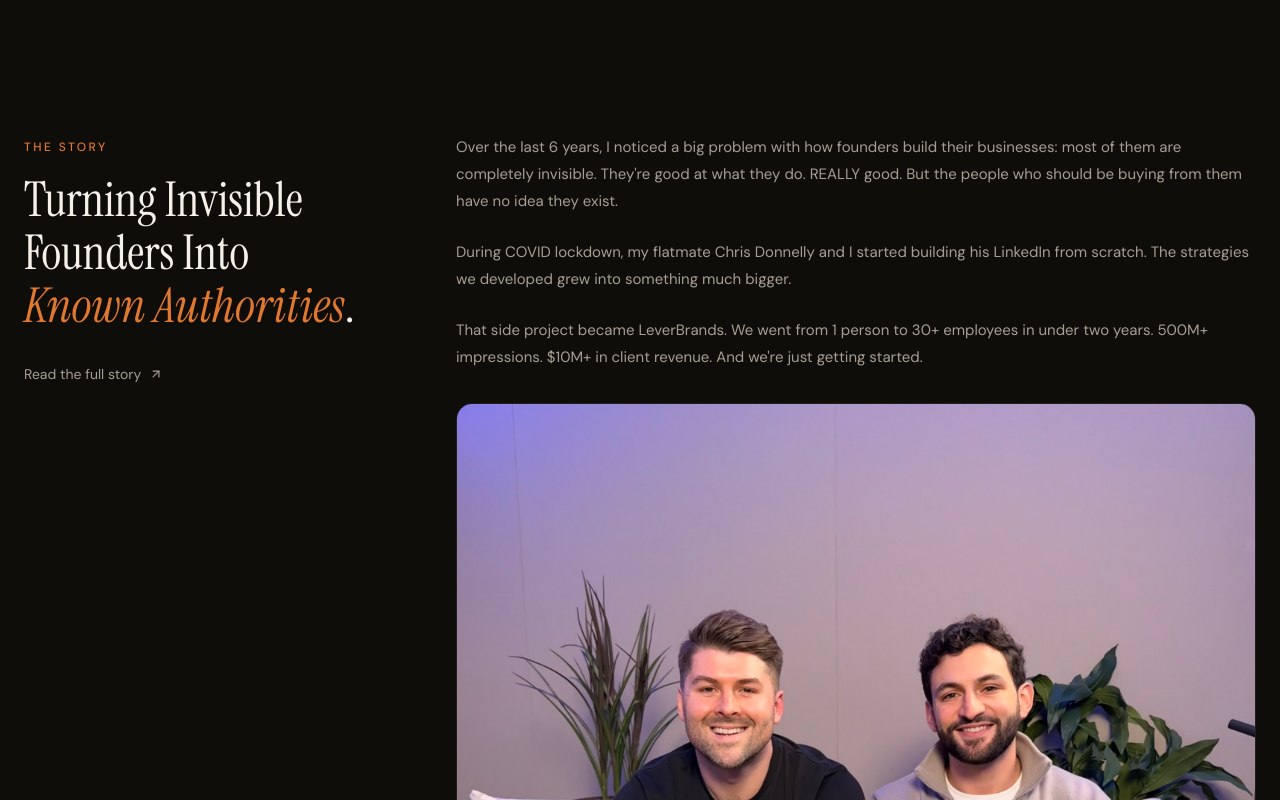
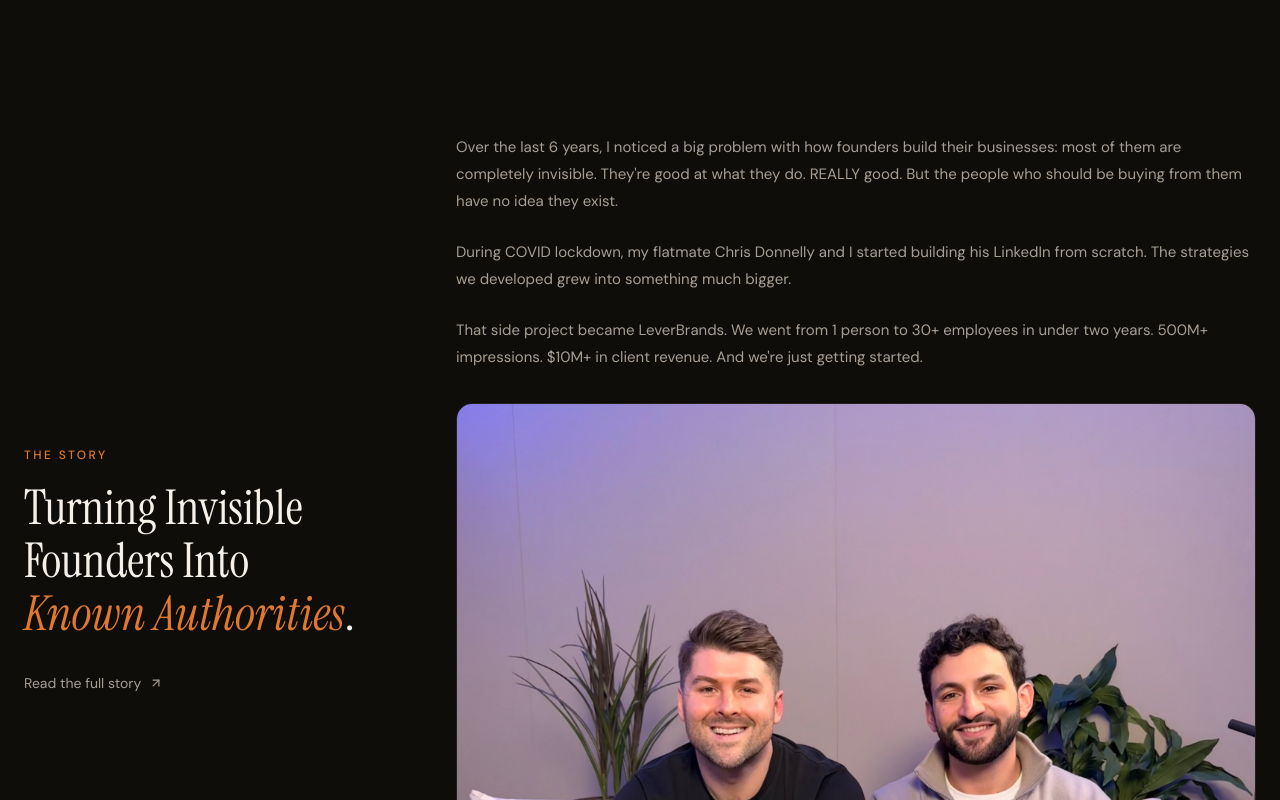
Before and after one commit to dorilabaki/nader-personal-site, a Next.js app: page / in a window 1280 px wide. Shown: the part 1000-1800 px from the top of the page. Built offline with nearby package versions, Linux system fonts and the light colour scheme.

Commit message:
Center story section title vertically alongside full content

```diff
--- a/src/app/page.tsx
+++ b/src/app/page.tsx
@@ -165,10 +165,10 @@ export default function Home() {
 
       {/* ═══════════════════ ABOUT ═══════════════════ */}
       <section className="max-w-7xl mx-auto px-6 py-28 md:py-36">
-        <div className="grid md:grid-cols-12 gap-16 items-start">
+        <div className="grid md:grid-cols-12 gap-16 items-center">
           {/* Left label */}
           <div className="md:col-span-4">
-            <div className="sticky top-24" data-reveal-left>
+            <div data-reveal-left>
               <span className="text-xs uppercase tracking-[0.2em] text-accent font-medium">
                 The Story
               </span>
```
